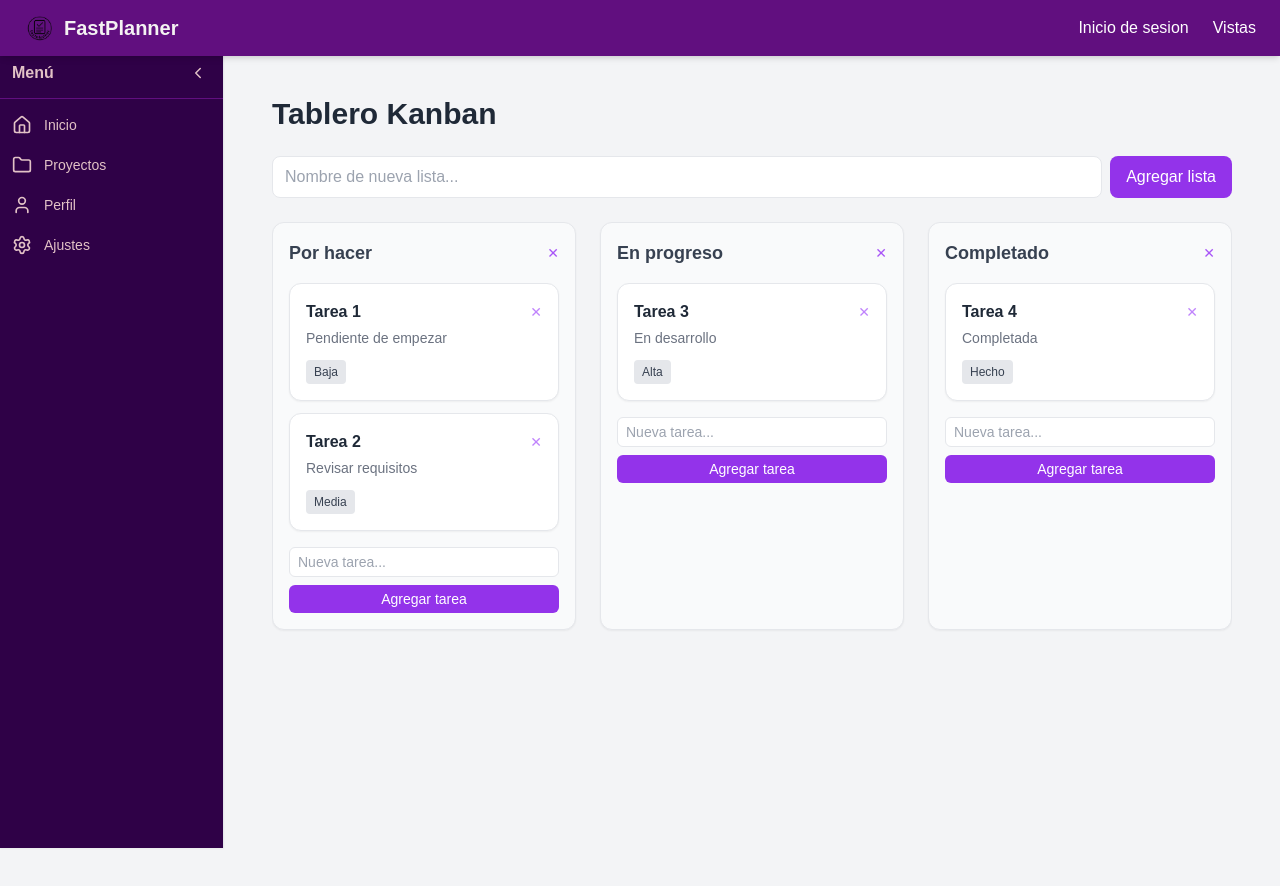
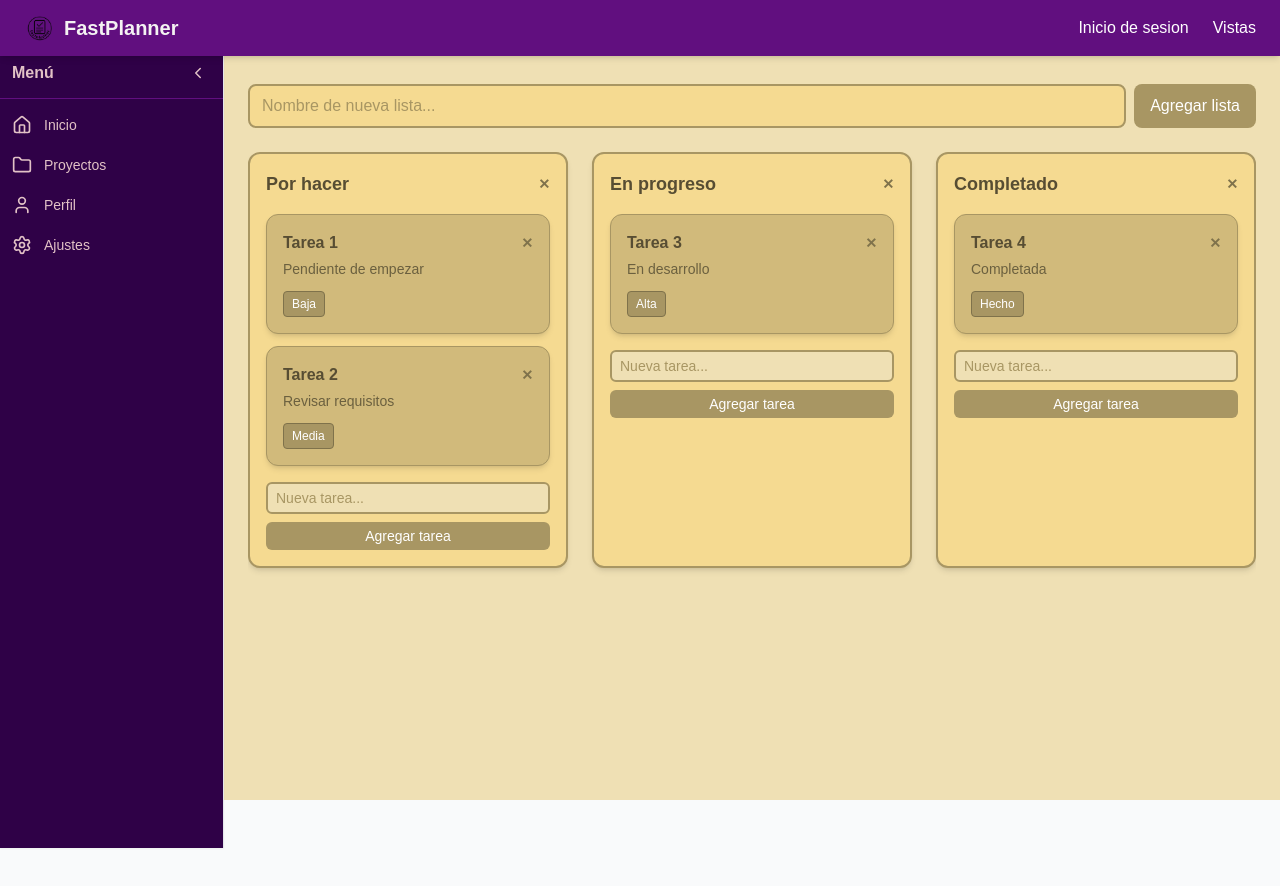
Before and after one commit to JorgeFierroo/FastPlanner, a React (Create React App) app in the folder frontend/: page /KanbanBoard in a window 1280 px wide. Shown: the top 886 px of the page. After the commit the page ends 800 px from the top, so only its background shows below. Built offline with nearby package versions, Linux system fonts and the light colour scheme; the HTML template or start-up script is replaced by a standard one.

Commit message:
cambio en la paleta de colores del kanban

```diff
--- a/frontend/src/components/KanbanBoard.tsx
+++ b/frontend/src/components/KanbanBoard.tsx
@@ -127,8 +127,8 @@
   };
 
   return (
-    <div className="p-6 bg-gray-100 min-h-screen">
-      <h1 className="text-3xl font-bold mb-6 text-gray-800">Tablero Kanban</h1>
+    <div className="p-6 bg-[#EFE0B4] min-h-screen">
+      <h1 className="text-3xl font-bold mb-6 text-[#574D33]">Tablero Kanban</h1>
 
       {/* Crear nueva lista */}
       <div className="flex gap-2 mb-6">
@@ -137,11 +137,11 @@
           value={newListTitle}
           onChange={e => setNewListTitle(e.target.value)}
           placeholder="Nombre de nueva lista..."
-          className="border rounded-lg px-3 py-2 flex-1"
+          className="border-2 border-[#A89663] bg-[#F5DA91] rounded-lg px-3 py-2 flex-1 text-[#574D33] placeholder-[#A89663]"
         />
         <button
           onClick={addNewList}
-          className="bg-purple-600 text-white px-4 py-2 rounded-lg hover:bg-purple-700"
+          className="text-white px-4 py-2 rounded-lg bg-[#a89663] hover:bg-[#7f724b]"
         >
           Agregar lista
         </button>
--- a/frontend/src/components/KanbanCard.tsx
+++ b/frontend/src/components/KanbanCard.tsx
@@ -34,22 +34,22 @@
       {...attributes}
       {...listeners}
       style={style}
-      className={`rounded-xl border bg-white p-4 shadow-sm transition cursor-grab ${
-        isDragging ? "opacity-50 border-dashed" : "hover:shadow-md"
+      className={`rounded-xl border border-[#a89663] bg-[#d1ba7b] p-4 shadow-md transition cursor-grab ${
+        isDragging ? "opacity-50 border-dashed" : "hover:shadow-lg hover:border-[#7f724b]"
       }`}
     >
       <div className="flex justify-between items-center">
-        <div className="font-semibold text-gray-800">{title}</div>
+        <div className="font-semibold text-[#574d33]">{title}</div>
         <button
           onClick={() => onDeleteCard(columnId, id)}
-          className="text-purple-400 hover:text-purple-800 text-sm"
+          className="text-[#7f724b] hover:text-[#574D33] text-sm font-bold"
         >
           ✕
         </button>
       </div>
-      <p className="text-sm text-gray-500 mt-1">{description}</p>
+      <p className="text-sm text-[#6b603f] mt-1">{description}</p>
       {label && (
-        <span className="inline-block mt-3 text-xs font-medium px-2 py-1 rounded bg-gray-200 text-gray-700">
+        <span className="inline-block mt-3 text-xs font-medium px-2 py-1 rounded bg-[#a89663] text-white border border-[#7f724b]">
           {label}
         </span>
       )}
--- a/frontend/src/components/KanbanList.tsx
+++ b/frontend/src/components/KanbanList.tsx
@@ -29,12 +29,12 @@
   };
 
   return (
-    <div className="flex-1 bg-gray-50 rounded-xl p-4 border shadow-sm min-w-[250px]">
+    <div className="flex-1 bg-[#F5DA91] rounded-xl p-4 border-2 border-[#a89663] shadow-md min-w-[250px]">
       <div className="flex justify-between items-center mb-4">
-        <h2 className="font-bold text-lg text-gray-700">{title}</h2>
+        <h2 className="font-bold text-lg text-[#574d33]">{title}</h2>
         <button
           onClick={() => onDeleteList(columnId)}
-          className="text-purple-500 hover:text-purple-700 text-sm"
+          className="text-[#7f724b] hover:text-[#574D33] text-sm font-semibold"
         >
           ✕
         </button>
@@ -57,11 +57,11 @@
           value={newTask}
           onChange={e => setNewTask(e.target.value)}
           placeholder="Nueva tarea..."
-          className="border rounded-md px-2 py-1 text-sm w-full"
+          className="border-2 border-[#a89663] bg-[#EFE0B4] rounded-md px-2 py-1 text-sm w-full text-[#574D33] placeholder-[#A89663]"
         />
         <button
           onClick={handleAddTask}
-          className="mt-2 bg-purple-600 text-white px-3 py-1 rounded-md w-full hover:bg-purple-700 text-sm"
+          className="mt-2 text-white px-3 py-1 rounded-md w-full bg-[#a89663] hover:bg-[#7f724b] text-sm"
         >
           Agregar tarea
         </button>
--- a/frontend/src/components/Layout.tsx
+++ b/frontend/src/components/Layout.tsx
@@ -10,15 +10,15 @@
 
   const [collapsed, setCollapsed] = useState(false);
   return (
-    <div className="min-h-screen flex flex-col bg-gray-100">
+    <div className="h-screen flex flex-col overflow-hidden">
       {/* Barra superior */}
       <Navigation />
 
       {/* Contenedor con sidebar + contenido */}
-      <div className="flex">
+      <div className="flex flex-1 overflow-hidden">
         <Sidebar collapsed={collapsed} setCollapsed={setCollapsed}/>
 
-        <main className={`flex-1 p-6 mt-12 transition-all duration-300 ${collapsed ? "ml-16" : "ml-56"}`}>
+        <main className={`flex-1 overflow-auto transition-all duration-300 ${collapsed ? "ml-16" : "ml-56"}`}>
           {children}
         </main>
       </div>
```
